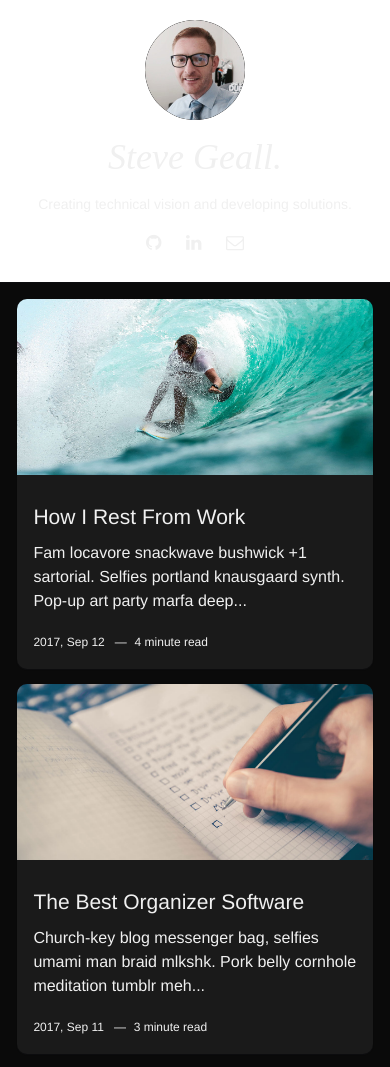
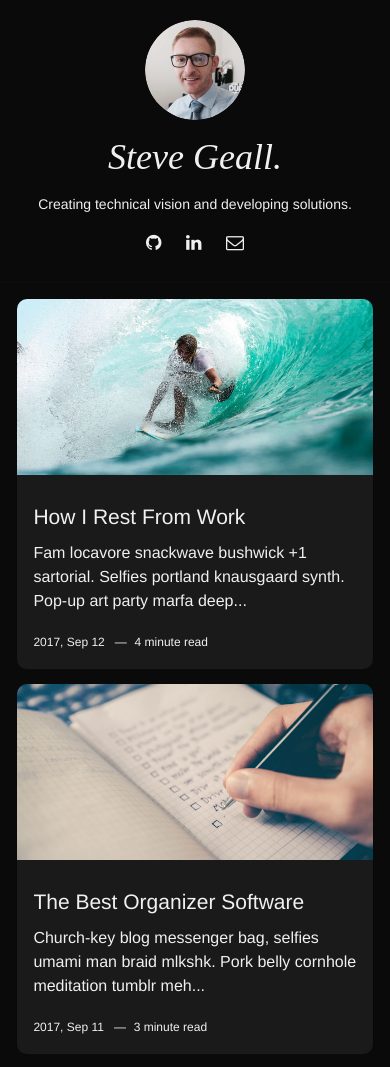
Before and after one commit to borough11/borough11.github.io, a Jekyll site: the page built from index.html, in a window 390 px wide. Shown: the top 1067 px of the page. Built offline with Jekyll 4.4.1, drawn with Linux system fonts in a browser that asks for light colours; the list of posts is cut into pages by our own code; grey boxes are pictures that could not be loaded.

Commit message:
modified:   assets/css/main.css

```diff
--- a/assets/css/main.css
+++ b/assets/css/main.css
@@ -1413,7 +1413,7 @@ a.newer-posts:hover {
             justify-content: space-between;
     width: 100%;
     padding: 10px;
-    background-color: #ffffff;
+    /*background-color: #ffffff;*/
     -webkit-box-shadow: 0 1px 1px 0 rgba(31, 35, 46, 0.15);
             box-shadow: 0 1px 1px 0 rgba(31, 35, 46, 0.15);
   }
```
